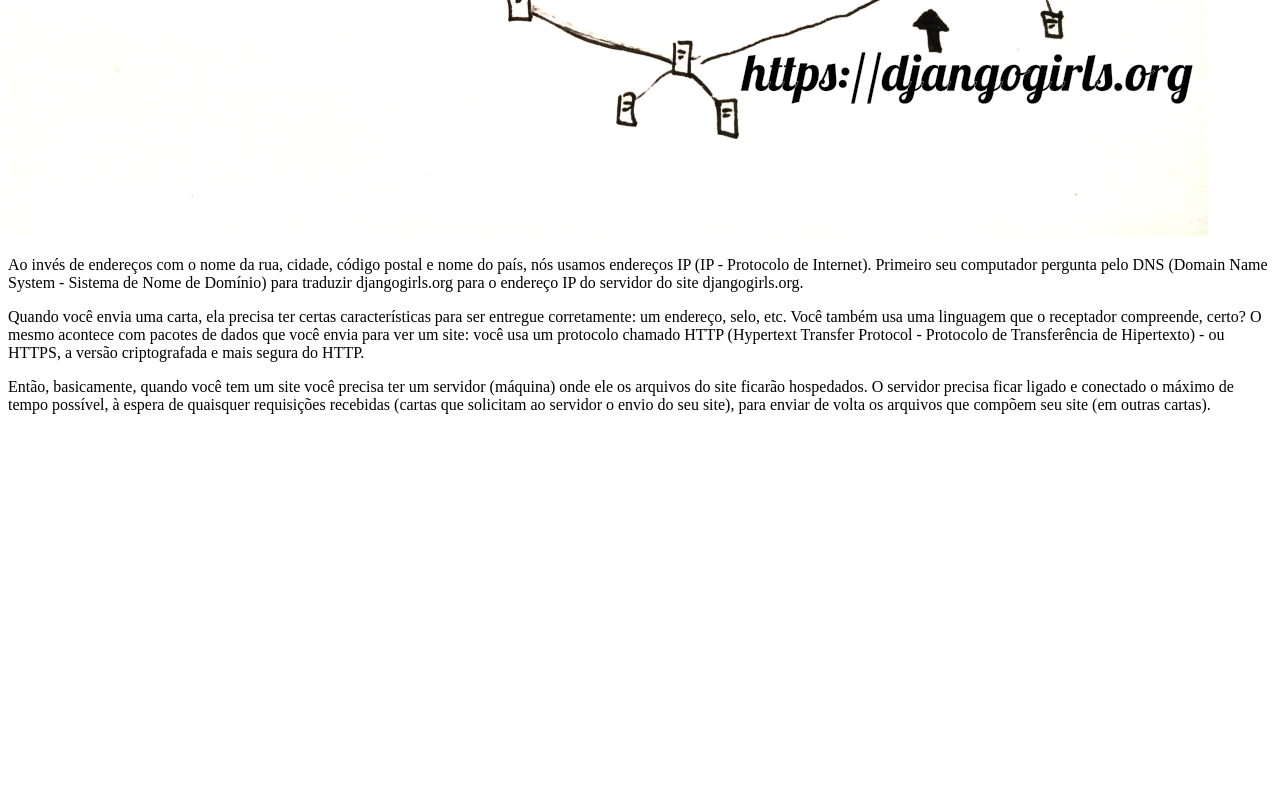
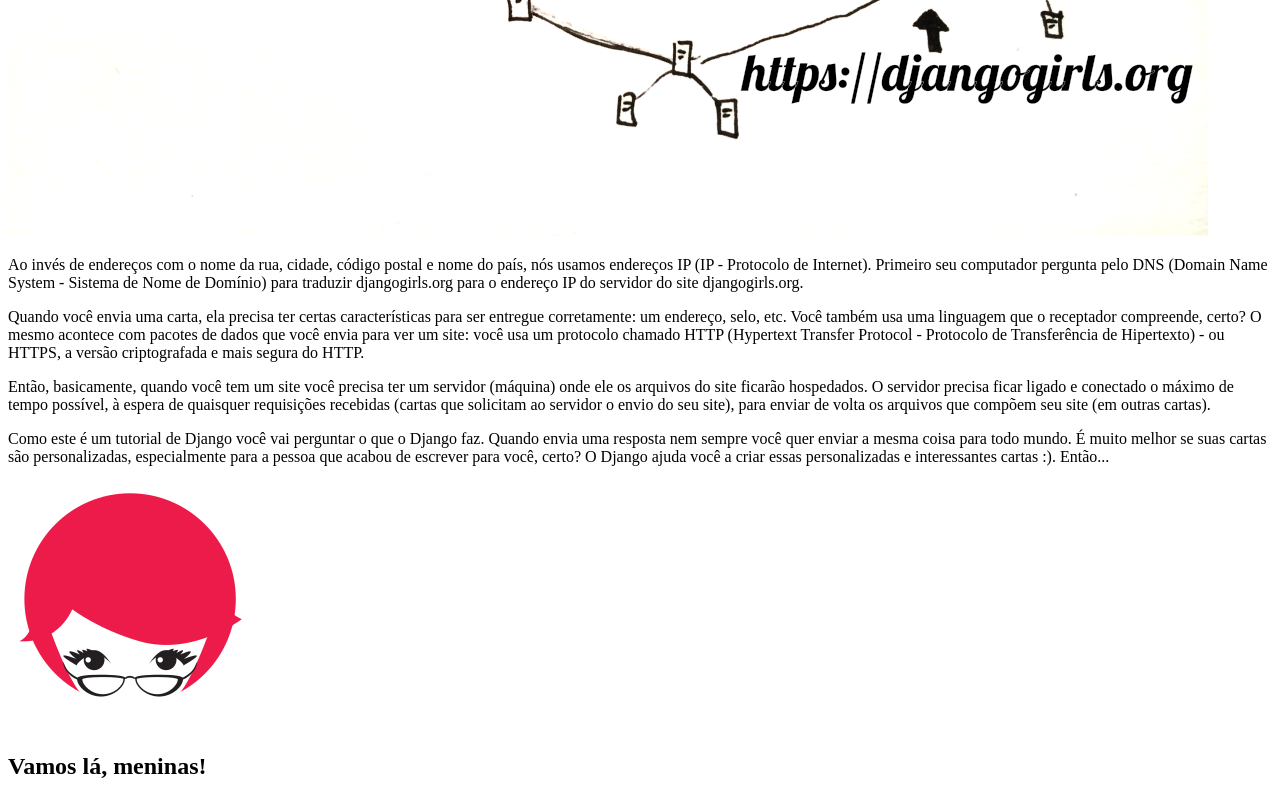
Before and after one commit to mml88/internetworks, a plain HTML site: page index.html in a window 1280 px wide. Shown: the part 2624-3424 px from the top of the page. Before the commit the page ends 3054 px from the top, so only its background shows below. Drawn offline with Linux system fonts and the light colour scheme.

Commit message:
first draft done, needs styling

```diff
--- a/index.html
+++ b/index.html
@@ -46,5 +46,11 @@
 		<p>Então, basicamente, quando você tem um site você precisa ter um servidor (máquina) onde ele os arquivos do site ficarão hospedados. O servidor precisa ficar ligado e conectado o máximo de tempo possível, à espera de quaisquer requisições recebidas (cartas que solicitam ao servidor o envio do seu site), para enviar de volta os arquivos que compõem seu site (em outras cartas).</p>
 	</div>
 
+	<div class="slide">
+		<p>Como este é um tutorial de Django você vai perguntar o que o Django faz. Quando envia uma resposta nem sempre você quer enviar a mesma coisa para todo mundo. É muito melhor se suas cartas são personalizadas, especialmente para a pessoa que acabou de escrever para você, certo? O Django ajuda você a criar essas personalizadas e interessantes cartas :). Então...</p>
+		<a href="http://tutorial.djangogirls.org/pt/how_the_internet_works/" title="tutorial DjangoGirls"><img src="img/pyladies-head.png" alt="desenho face PyLadies, com óculos e cabelo vermelho"></a>
+		<h2>Vamos lá, meninas!</h2>
+	</div>
+
 </body>
 </html>
```
Also changed, not shown: img/pyladies-head.png (added).
